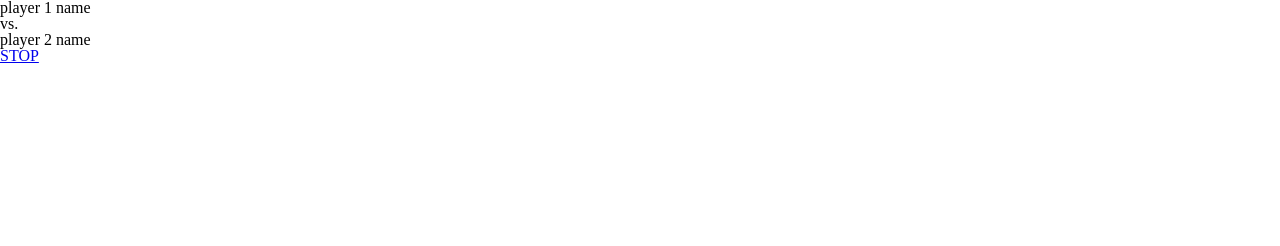
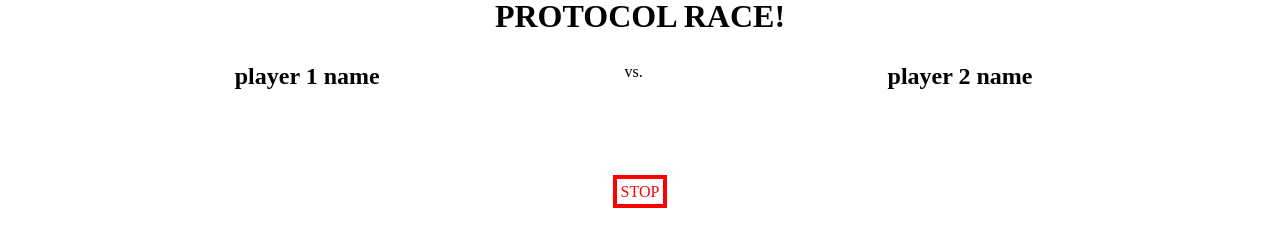
Before and after one commit to bnchdrff/protocolrace, a website: page public/index.html in a window 1280 px wide. Both pictures are taken after a click on the link "START". Drawn offline with nearby package versions, Linux system fonts and the light colour scheme; no server answers.

Commit message:
lookin cute

```diff
--- a/public/client.css
+++ b/public/client.css
@@ -6,4 +6,49 @@ div#root {
   height: 100%;
   width: 100%;
   margin: 0 auto;
+  text-align: center;
 }
+
+h1 {
+  font-size: 200%;
+  font-weight: bold;
+  margin-bottom: 1em;
+}
+
+h2 {
+  font-size: 150%;
+  font-weight: bold;
+  margin-bottom: 1em;
+}
+
+h3 {
+  font-size: 300%;
+  font-weight: normal;
+  margin-bottom: 1em;
+}
+
+#vs {
+  float: left;
+  width: 3%;
+}
+
+#p1, #p2 {
+  float: left;
+  width: 48%;
+}
+
+#info {
+  margin: 3em 0 0 0;
+}
+
+#startstop {
+  border: 4px solid red;
+  color: red;
+  padding: 4px;
+  text-decoration: none;
+}
+
+#startstop:hover {
+  border-color: black;
+  color: black;
+}
--- a/public/client.js
+++ b/public/client.js
@@ -32,7 +32,7 @@ var startgame = function() {
 var stopgame = function() {
   // stop it
   socket.emit('endgame');
-  $('#p1 h2, #p2 h2, #thisgame').each(function() {
+  $('#p1 h2, #p2 h2, #p1 h3, #p2 h3').each(function() {
     $(this).text('');
   });
   $('#p1 input, #p2 input').show();
@@ -42,14 +42,15 @@ var stopgame = function() {
 
 socket.on('gamestate', function (gamestate) {
   console.log(gamestate);
-  $('#p1 h2').text(gamestate.player1.name);
-  $('#p2 h2').text(gamestate.player2.name);
   game = gamestate;
-  $('#thisgame').text('This game: ' + game.player1.name + ' scored ' + game.player1.score + ' and ' + game.player2.name + ' scored ' + game.player2.score);
   if (gamestate.player1.name.length > 0) {
     $('#p1 input').val('').hide();
     $('#p2 input').val('').hide();
     $('#startstop').text('STOP');
+    $('#p1 h2').text(gamestate.player1.name);
+    $('#p2 h2').text(gamestate.player2.name);
+    $('#p1 h3').text(gamestate.player1.score);
+    $('#p2 h3').text(gamestate.player2.score);
   }
 });
 
--- a/public/index.html
+++ b/public/index.html
@@ -10,20 +10,23 @@
 </head>
 <body>
   <div id="root">
+    <h1> PROTOCOL RACE! </h1>
     <div id="scoreboard">
       <div id="p1">
         <h2></h2>
+        <h3></h3>
         <input type="text" value="player 1 name" />
         <span></span>
       </div>
-      vs.
+      <div id="vs">vs.</div>
       <div id="p2">
         <h2></h2>
+        <h3></h3>
         <input type="text" value="player 2 name" />
         <span></span>
       </div>
+      <br style="clear:both;" />
       <div id="info">
-        <div id="thisgame"></div>
         <div id="lastgame"></div>
         <a href="#" id="startstop">START</a>
       </div>
--- a/server.js
+++ b/server.js
@@ -98,5 +98,6 @@ io.sockets.on('connection', function (socket) {
     nconf.set(gameid+':p2:name', game.player2.name);
     nconf.set(gameid+':p2:score', game.player2.score);
     nconf.save();
+    game.player1.name = game.player1.score = game.player2.name = game.player2.score = '';
   });
 });
```
